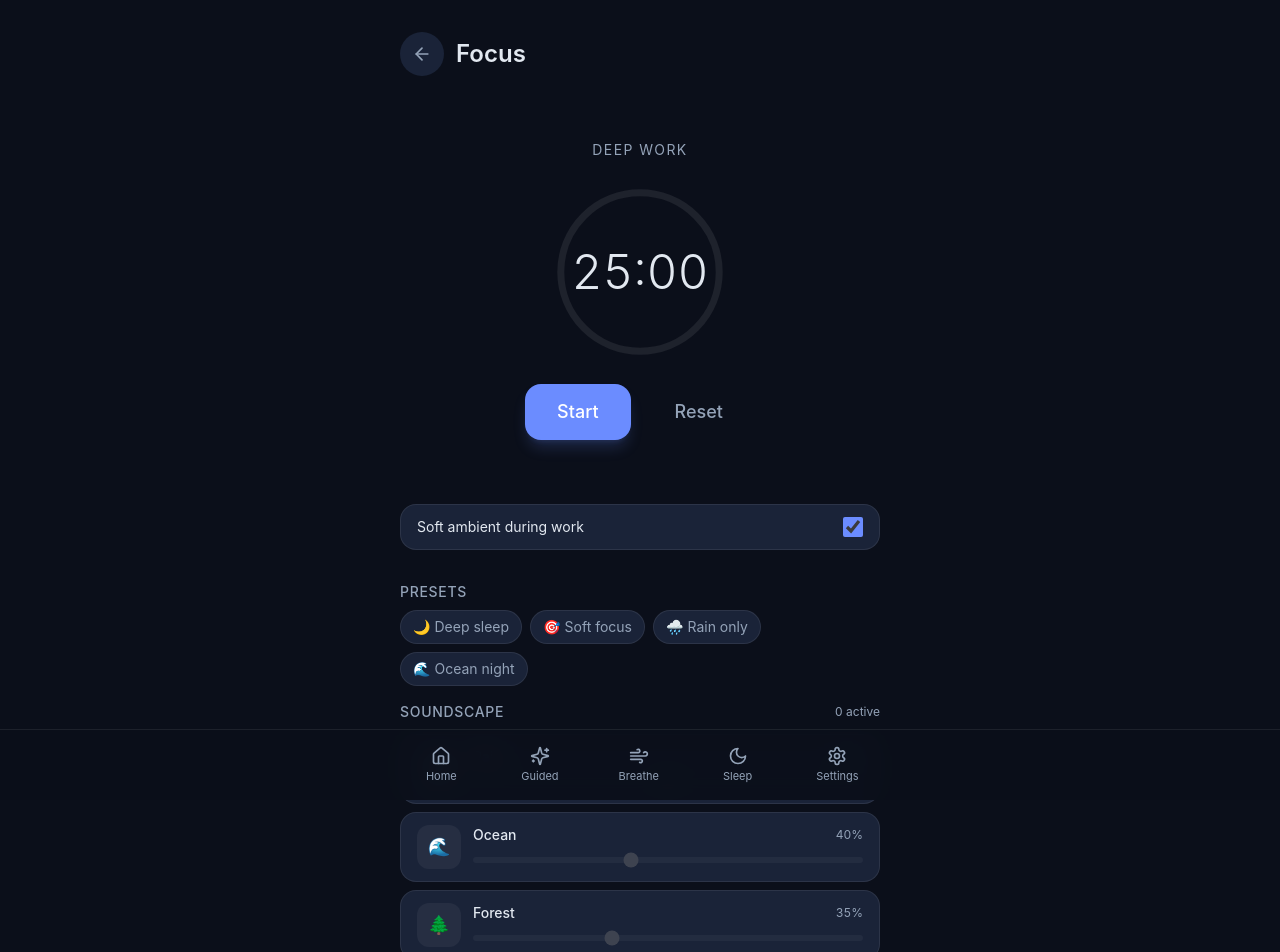
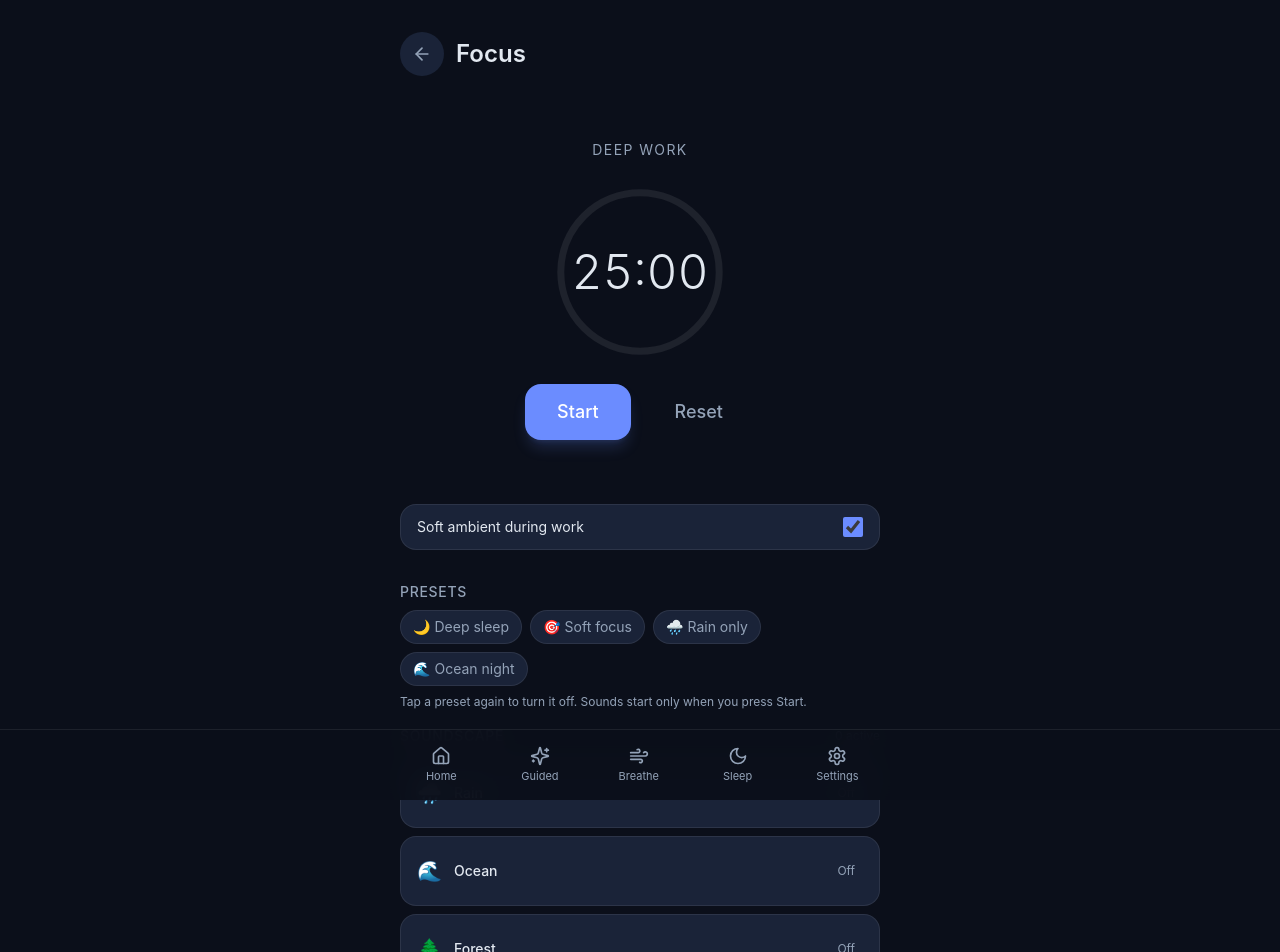
Before and after one commit to seyi-code/quietide, a Next.js app: page /focus in a window 1280 px wide. Shown: the top 952 px of the page. Built offline with nearby package versions, Linux system fonts and the light colour scheme.

Commit message:
fix: no auto-play on Sleep open; toggle presets off; offline SW v9

```diff
--- /dev/null
+++ b/public/offline.html
@@ -0,0 +1,30 @@
+<!DOCTYPE html>
+<html lang="en">
+<head>
+  <meta charset="utf-8" />
+  <meta name="viewport" content="width=device-width, initial-scale=1" />
+  <meta name="theme-color" content="#0B0F1A" />
+  <title>Quietide · Offline</title>
+  <style>
+    body {
+      margin: 0; min-height: 100vh; display: flex; align-items: center; justify-content: center;
+      font-family: system-ui, sans-serif; background: #0B0F1A; color: #e2e8f0; text-align: center;
+      padding: 24px;
+    }
+    h1 { font-size: 1.25rem; font-weight: 600; margin: 0 0 8px; }
+    p { color: #94a3b8; margin: 0 0 20px; line-height: 1.5; }
+    a {
+      display: inline-block; padding: 12px 20px; border-radius: 999px;
+      background: #6B8CFF; color: #fff; text-decoration: none; font-weight: 500;
+    }
+  </style>
+</head>
+<body>
+  <div>
+    <h1>You&rsquo;re offline</h1>
+    <p>Quietide works without a connection after you&rsquo;ve opened it once online.<br/>
+    Open the home screen icon, or reconnect and reload.</p>
+    <a href="/">Try home</a>
+  </div>
+</body>
+</html>
--- a/src/components/SoundMixer.tsx
+++ b/src/components/SoundMixer.tsx
@@ -1,19 +1,27 @@
 "use client";
 
-import { useEffect } from "react";
+import { useEffect, useState } from "react";
 import { useAppStore } from "@/store/useAppStore";
 import { SOUND_PRESETS, type SoundLayer } from "@/lib/types";
 import { audioEngine } from "@/lib/audioEngine";
 import { cn } from "@/lib/utils";
+import { Toast } from "@/components/Toast";
 
-export function SoundMixer() {
+/**
+ * @param live When false, only edits the mix in state — audio stays silent
+ * until the parent starts a session (Sleep / Focus).
+ */
+export function SoundMixer({ live = false }: { live?: boolean }) {
   const sounds = useAppStore((s) => s.sounds);
   const toggleSound = useAppStore((s) => s.toggleSound);
   const setSoundVolume = useAppStore((s) => s.setSoundVolume);
   const applyPreset = useAppStore((s) => s.applyPreset);
   const lastPresetId = useAppStore((s) => s.lastPresetId);
+  const [error, setError] = useState<string | null>(null);
 
   useEffect(() => {
+    if (!live) return;
+    try {
       sounds.forEach((s) => {
         audioEngine.setLayer(
           s.id as "rain" | "ocean" | "forest" | "brown" | "wind",
@@ -21,32 +29,75 @@ export function SoundMixer() {
           s.volume
         );
       });
-  }, [sounds]);
+    } catch {
+      setError("Sound could not start. Tap a layer after interacting with the page.");
+    }
+  }, [sounds, live]);
+
+  useEffect(() => {
+    if (!live) {
+      audioEngine.stopAll();
+    }
+  }, [live]);
+
+  const clearMix = () => {
+    useAppStore.setState((state) => ({
+      lastPresetId: null,
+      sounds: state.sounds.map((s) => ({ ...s, active: false })),
+    }));
+    if (live) audioEngine.stopAll();
+  };
 
   return (
     <div className="space-y-4">
+      {error && <Toast message={error} onDismiss={() => setError(null)} />}
       <div className="space-y-2">
+        <div className="flex items-center justify-between">
           <h3 className="text-sm font-medium uppercase tracking-wider text-quietide-muted">
             Presets
           </h3>
+          {lastPresetId && (
+            <button
+              type="button"
+              onClick={clearMix}
+              className="text-xs text-quietide-muted hover:text-quietide-soft"
+            >
+              Clear
+            </button>
+          )}
+        </div>
         <div className="flex flex-wrap gap-2">
-          {SOUND_PRESETS.map((p) => (
+          {SOUND_PRESETS.map((p) => {
+            const selected = lastPresetId === p.id;
+            return (
               <button
                 key={p.id}
                 type="button"
-              onClick={() => applyPreset(p)}
+                onClick={() => {
+                  try {
+                    if (selected) clearMix();
+                    else applyPreset(p);
+                  } catch {
+                    setError("Could not apply preset. Try again.");
+                  }
+                }}
                 className={cn(
                   "rounded-full px-3 py-1.5 text-sm transition-colors active:scale-95",
-                lastPresetId === p.id
+                  selected
                     ? "bg-quietide-primary text-white"
                     : "bg-quietide-card text-quietide-muted hover:text-quietide-soft border border-quietide"
                 )}
+                aria-pressed={selected}
               >
                 <span className="mr-1">{p.emoji}</span>
                 {p.name}
               </button>
-          ))}
+            );
+          })}
         </div>
+        <p className="text-xs text-quietide-muted">
+          Tap a preset again to turn it off. Sounds start only when you press Start.
+        </p>
       </div>
 
       <div className="space-y-3">
@@ -63,7 +114,14 @@ export function SoundMixer() {
             <SoundRow
               key={sound.id}
               sound={sound}
-              onToggle={() => toggleSound(sound.id)}
+              onToggle={() => {
+                try {
+                  toggleSound(sound.id);
+                  useAppStore.setState({ lastPresetId: null });
+                } catch {
+                  setError("Sound blocked until you tap once on the page.");
+                }
+              }}
               onVolume={(v) => setSoundVolume(sound.id, v)}
             />
           ))}
@@ -85,43 +143,47 @@ function SoundRow({
   return (
     <li
       className={cn(
-        "flex items-center gap-3 rounded-2xl border border-quietide bg-quietide-card px-4 py-3 transition-all",
-        sound.active &&
-          "border-quietide-primary/30 bg-quietide-surface shadow-sm shadow-quietide-primary/10"
+        "rounded-2xl border border-quietide bg-quietide-card px-4 py-3 transition-colors",
+        sound.active && "border-quietide-primary/30 bg-quietide-primary/5"
       )}
     >
+      <div className="flex items-center gap-3">
         <button
+          type="button"
           onClick={onToggle}
+          className="flex min-h-[44px] min-w-0 flex-1 items-center gap-3 text-left active:scale-[0.99]"
+        >
+          <span className="text-xl">{sound.emoji}</span>
+          <span className="text-sm font-medium text-quietide-soft">{sound.name}</span>
+          <span
             className={cn(
-          "flex h-11 w-11 shrink-0 items-center justify-center rounded-xl text-lg transition-all active:scale-95",
+              "ml-auto rounded-full px-2 py-0.5 text-xs",
               sound.active
                 ? "bg-quietide-primary/20 text-quietide-primary"
-            : "bg-quietide-border/5 text-quietide-muted hover:bg-quietide-border/10"
+                : "text-quietide-muted"
             )}
-        aria-label={`Toggle ${sound.name}`}
-        aria-pressed={sound.active}
           >
-        {sound.emoji}
+            {sound.active ? "On" : "Off"}
+          </span>
         </button>
-      <div className="min-w-0 flex-1">
-        <div className="flex items-center justify-between">
-          <span className="text-sm font-medium text-quietide-soft">{sound.name}</span>
-          <span className="text-xs tabular-nums text-quietide-muted">
-            {Math.round(sound.volume * 100)}%
-          </span>
       </div>
+      {sound.active && (
+        <div className="mt-3 flex items-center gap-3 pl-9">
           <input
             type="range"
             min={0}
             max={1}
-          step={0.01}
+            step={0.05}
             value={sound.volume}
             onChange={(e) => onVolume(parseFloat(e.target.value))}
-          className="mt-2 h-1.5 w-full cursor-pointer appearance-none rounded-full bg-quietide-border/10 accent-quietide-primary disabled:opacity-40"
-          disabled={!sound.active}
+            className="h-2 w-full cursor-pointer appearance-none rounded-full bg-quietide-border/15 accent-[rgb(var(--q-primary))]"
             aria-label={`${sound.name} volume`}
           />
+          <span className="w-8 text-right text-xs text-quietide-muted">
+            {Math.round(sound.volume * 100)}
+          </span>
         </div>
+      )}
     </li>
   );
 }
```
Also changed, not shown: public/sw.js (+45 -6 lines). Lines whose indentation alone changed are shown as unchanged.
